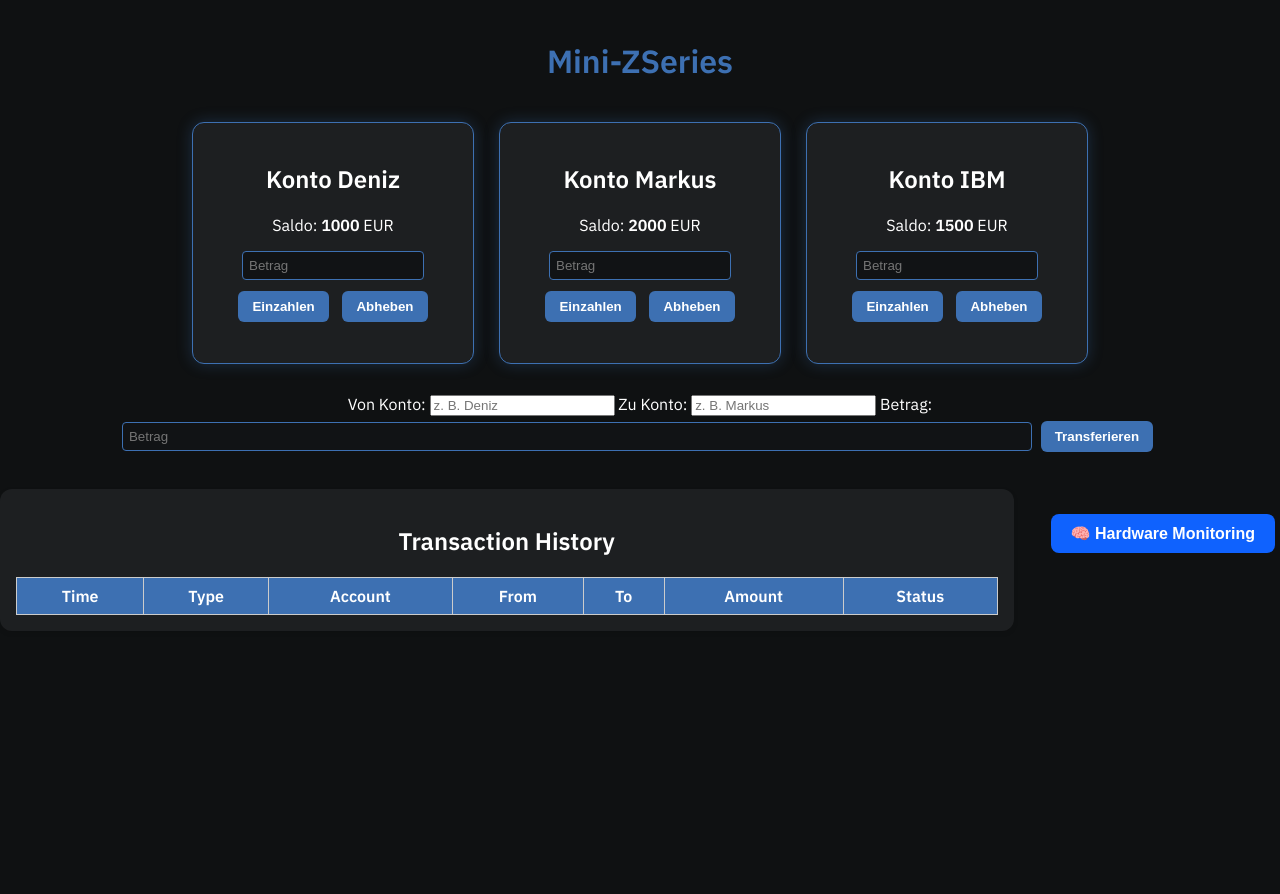
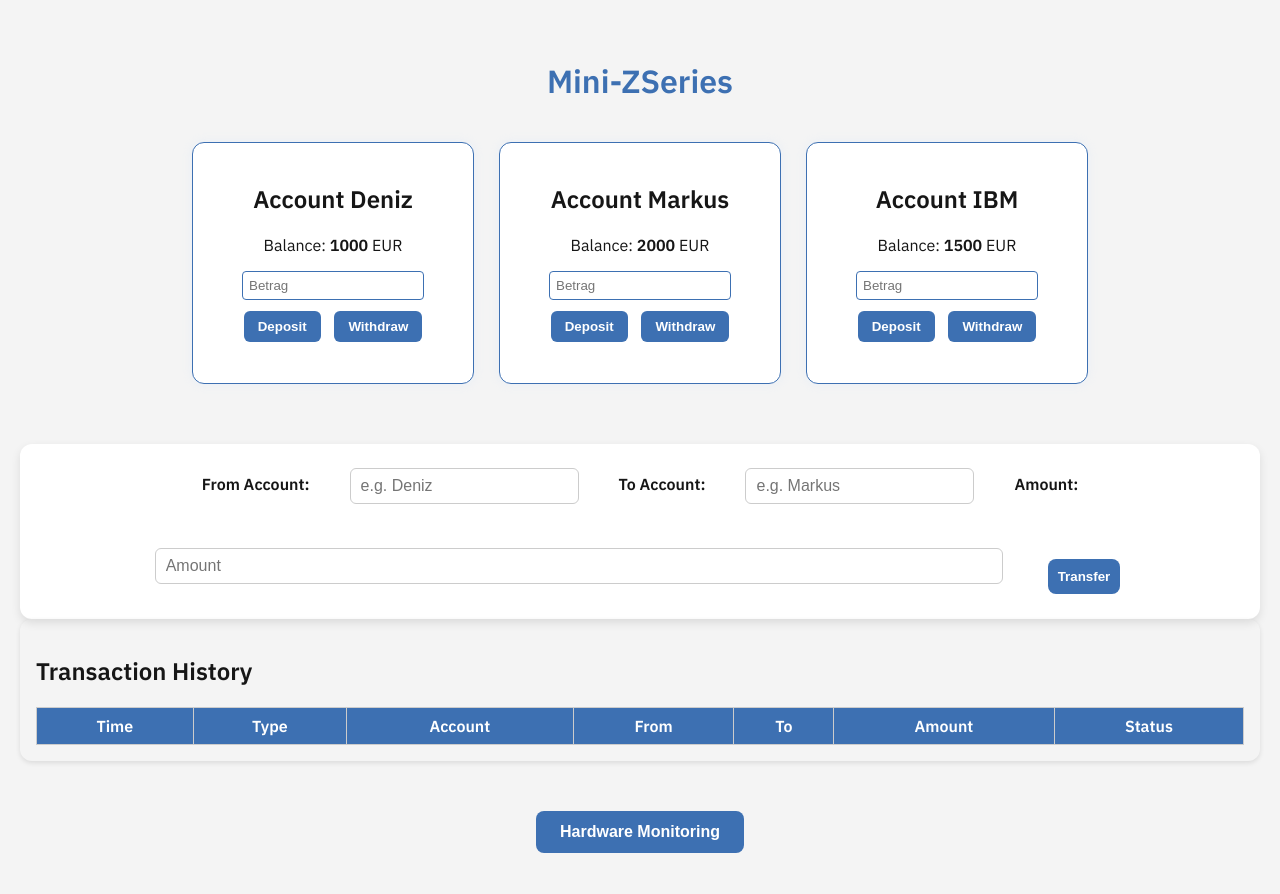
Before and after one commit to Caknesga/mini-zseries-odroid, a Flask app: page / in a window 1280 px wide. Before the commit the page ends 631 px from the top, so only its background shows below. Run offline with Flask 3, Linux system fonts and the light colour scheme; lists and menus that the app fills with data are empty.

Commit message:
new frontend

```diff
--- a/workloads/transaction/static/style.css
+++ b/workloads/transaction/static/style.css
@@ -1,19 +1,13 @@
 /* === IBM Mini ZSeries Dashboard Styling === */
 
-body {
-    font-family: "IBM Plex Sans", Arial, sans-serif;
-    background-color: #0f1112; /* IBM dark UI background */
-    color: #ffffff;
-    text-align: center;
-    margin: 0;
-    padding: 0;
-}
+body { font-family: 'IBM Plex Sans', sans-serif; background-color: #f4f4f4; color: #161616; margin: 0; padding: 20px; }
 
 h1 {
     color: #3d70b2; /* IBM blue primary */
     margin: 40px 0 20px;
     font-weight: 600;
     font-size: 2em;
+    text-align: center;
 }
 
 .account-grid {
@@ -25,13 +19,15 @@
 }
 
 .account-box {
-    background-color: #1d1f21;
+    background-color: white;
     border: 1px solid #3d70b2;
     border-radius: 12px;
     padding: 20px;
     width: 240px;
-    box-shadow: 0 0 15px rgba(61, 112, 178, 0.3);
+    box-shadow: 0 0 10px rgba(209, 228, 255, 0.3);
     transition: transform 0.2s, box-shadow 0.2s;
+    text-align: center;
+
 }
 
 .account-box:hover {
@@ -56,9 +52,9 @@
 }
 
 input[type="number"] {
-    background-color: #111315;
+
     border: 1px solid #3d70b2;
-    color: white;
+    color: rgb(2, 17, 61);
     padding: 6px;
     border-radius: 4px;
     width: 70%;
@@ -76,19 +72,12 @@
 
 .transaction-section {
   flex: 2;
-  background: #1d1f21;
+  background:white#1d1f21;
   padding: 1rem;
   border-radius: 12px;
   box-shadow: 0 2px 5px rgba(0,0,0,0.1);
 }
 
-.hardware-section {
-  flex: 1;
-  background: #1d1f21;
-  padding: 1rem;
-  border-radius: 12px;
-  box-shadow: 0 2px 5px rgba(0,0,0,0.1);
-}
 
 #txTable {
   width: 100%;
@@ -105,3 +94,119 @@
   background-color:#3d70b2; /* IBM Blue */
   color: white;
 }
+
+.hardware-container {
+  display: grid;
+  grid-template-columns: repeat(2, 1fr);
+  gap: 20px;
+  max-width: 900px;
+  margin: 30px auto;
+}
+
+.card {
+  background-color: white;
+  padding: 20px;
+  border-radius: 12px;
+  box-shadow: 0 4px 10px rgba(0, 0, 0, 0.1);
+}
+
+.metric {
+  margin-bottom: 10px;
+  font-size: 1.1rem;
+}
+
+.hardware-title {
+  color: var(--ibm-blue, #3d70b2);
+  text-align: center;
+  margin-top: 20px;
+}
+
+.nav {
+  text-align: center;
+  margin-top: 30px;
+}
+
+.action-section {
+  display: flex;
+  justify-content: center;
+  align-items: flex-start;
+  gap: 40px;
+  margin-top: 40px;
+  flex-wrap: wrap;
+}
+
+/* --- Transfer Form --- */
+.transfer {
+  background-color: #ffffff;
+  padding: 20px 30px;
+  border-radius: 12px;
+  box-shadow: 0 4px 10px rgba(0, 0, 0, 0.1);
+  display: flex;
+  justify-content: center;
+  align-items: flex-start;
+  gap: 40px;
+  margin-top: 40px;
+  flex-wrap: wrap;
+}
+
+.transfer label {
+  font-weight: 600;
+  margin-top: 10px;
+  color: #161616;
+}
+
+.transfer input {
+  padding: 8px 10px;
+  margin-top: 4px;
+  border: 1px solid #ccc;
+  border-radius: 6px;
+  font-size: 1rem;
+}
+
+.transfer input:focus {
+  outline: none;
+  border-color: #3d70b2;
+  box-shadow: 0 0 3px #0f62fe88;
+}
+
+.transfer button {
+  margin-top: 15px;
+  background-color: #3d70b2;
+  color: white;
+  padding: 10px;
+  border: none;
+  border-radius: 8px;
+  font-weight: 600;
+  cursor: pointer;
+  transition: background-color 0.2s ease;
+}
+
+.transfer button:hover {
+  background-color: #0353e9;
+}
+
+/* --- Hardware Button --- */
+.hardware-btn-container {
+  display: flex;
+  flex-direction: column;
+  justify-content: center;
+  align-items: center;
+  margin-top: 40px;
+}
+
+.btn-secondary {
+  background-color: #3d70b2;
+  color: #ffffff;
+  padding: 12px 24px;
+  border: none;
+  border-radius: 8px;
+  font-size: 16px;
+  font-weight: 600;
+  cursor: pointer;
+  transition: background-color 0.2s ease;
+  margin-top: 10px;
+}
+
+.btn-secondary:hover {
+  background-color: #393939;
+}
--- a/workloads/transaction/templates/index.html
+++ b/workloads/transaction/templates/index.html
@@ -12,14 +12,14 @@
     <div class="account-grid">
         {% for name, balance in accounts.items() %}
      <div class="account-box" id="account-{{ name }}" data-threshold="{{ thresholds[name] }}">
-            <h2>Konto {{ name }}</h2>
-            <p>Saldo: <strong id="balance-{{ name }}">{{ balance }}</strong> EUR</p>
+            <h2>Account {{ name }}</h2>
+            <p>Balance: <strong id="balance-{{ name }}">{{ balance }}</strong> EUR</p>
 
 
             <input type="number" id="amount-{{ name }}" placeholder="Betrag" min="0" step="1">
             <div class="btn-row">
-                <button onclick="updateBalance('{{ name }}', 'deposit')">Einzahlen</button>
-                <button onclick="updateBalance('{{ name }}', 'withdraw')">Abheben</button>
+                <button onclick="updateBalance('{{ name }}', 'deposit')">Deposit</button>
+                <button onclick="updateBalance('{{ name }}', 'withdraw')">Withdraw</button>
             </div>
 
             <p id="status-{{ name }}" class="status"></p>
@@ -37,7 +37,7 @@
         const box = document.getElementById(`account-${account}`);
         const threshold = parseFloat(box.dataset.threshold) || 1000;
         if (amount >= threshold) {
-        statusEl.textContent = " Möglicher Fraud";
+        statusEl.textContent = "HIGH FRAUD RISK";
         statusEl.style.color = "#da1e28";
         return;
         }
@@ -45,7 +45,7 @@
 
 
         if (isNaN(amount) || amount <= 0) {
-            statusEl.textContent = " Ungültiger Betrag";
+            statusEl.textContent = "NOT VALID AMOUNT";
             statusEl.style.color = "#da1e28"; // IBM Red
             return;
         }
@@ -61,32 +61,60 @@
 
             if (response.ok) {
                 balanceEl.textContent = data.balance;
-                statusEl.textContent = "Erfolgreich!";
+                statusEl.textContent = "Successful!";
                 statusEl.style.color = "#198038"; // IBM Green
             } else {
                 statusEl.textContent = ` ${data.error}`;
                 statusEl.style.color = "#da1e28";
             }
         } catch (error) {
-            statusEl.textContent = "Verbindungsfehler";
+            statusEl.textContent = "Connection Error";
             statusEl.style.color = "#da1e28";
         }
     }
 
     </script>
 
-<form id="transferForm">
-  <label>Von Konto:</label>
-  <input type="text" id="fromAccount" placeholder="z. B. Deniz">
 
-  <label>Zu Konto:</label>
-  <input type="text" id="toAccount" placeholder="z. B. Markus">
+  <form class="transfer" id="transferForm">
+    <label>From Account:</label>
+    <input type="text" id="fromAccount" placeholder="e.g. Deniz">
 
-  <label>Betrag:</label>
-  <input type="number" id="transferAmount" placeholder="Betrag">
+    <label>To Account:</label>
+    <input type="text" id="toAccount" placeholder="e.g. Markus">
 
-  <button type="submit">Transferieren</button>
-</form>
+    <label>Amount:</label>
+    <input type="number" id="transferAmount" placeholder="Amount">
+
+    <button type="submit" class="btn-primary">Transfer</button>
+  </form>
+
+
+  <div class="transaction-section">
+    <h2>Transaction History</h2>
+    <table id="txTable">
+      <thead>
+        <tr>
+          <th>Time</th>
+          <th>Type</th>
+          <th>Account</th>
+          <th>From</th>
+          <th>To</th>
+          <th>Amount</th>
+          <th>Status</th>
+        </tr>
+      </thead>
+      <tbody id="txBody"></tbody>
+    </table>
+  </div>
+
+</div>
+
+<div class="hardware-btn-container">
+    <button onclick="window.location.href='/hardware_monitor'" class="btn-secondary">
+      Hardware Monitoring
+    </button>
+  </div>
 
 <p id="transferResult"></p>
 <script>
@@ -108,7 +136,7 @@
             const result = await response.json();
 
             if (response.ok) {
-                resultEl.textContent = ` ${amount} EUR von ${from} nach ${to} übertragen.`;
+                resultEl.textContent = ` ${amount} EUR from ${from} to ${to} transferred.`;
                 resultEl.style.color = "#198038";
 
                 // 🔄 Refresh balances
@@ -128,32 +156,9 @@
         });
 </script>
 
-<div class="dashboard-row">
-  <div class="transaction-section">
-    <h2>Transaction History</h2>
-    <table id="txTable">
-      <thead>
-        <tr>
-          <th>Time</th>
-          <th>Type</th>
-          <th>Account</th>
-          <th>From</th>
-          <th>To</th>
-          <th>Amount</th>
-          <th>Status</th>
-        </tr>
-      </thead>
-      <tbody id="txBody"></tbody>
-    </table>
-  </div>
 
- <div style="margin-top: 20px; text-align: center;">
-  <button onclick="window.location.href='/hardware_monitor'"
-          style="background-color:#0f62fe; color:white; padding:10px 20px; border:none; border-radius:8px; font-size:16px;">
-    🧠 Hardware Monitoring
-  </button>
-</div>
-</div>
+
+
 
 
 <script>
@@ -164,9 +169,9 @@
   const data = await res.json();
   if (data.length === 0) return;
 
-  const latest = data[data.length - 1]; // ✅ last transaction only
+  const latest = data[data.length - 1]; // last transaction only
 
-  // ✅ Only proceed if this transaction is new
+  // Only proceed if this transaction is new
   if (latest.timestamp === lastTxTimestamp) return;
   lastTxTimestamp = latest.timestamp;
 
@@ -187,32 +192,5 @@
 
 setInterval(loadTransactions, 2000);
 </script>
-
-<script>
-
-async function loadHardware() {
-  const res = await fetch("/hardware");
-  const data = await res.json();
-
- document.getElementById("platform").textContent = data.platform;
-  document.getElementById("cpu").textContent = data.cpu_percent ;
-  document.getElementById("per_core").textContent=data.per_core_cpu;
- if (data.cpu_freq) {
-    document.getElementById("freq").textContent = data.cpu_freq.current;
-  }
-
-  document.getElementById("memory").textContent = data.memory_percent + "%";
-  document.getElementById("disk").textContent = data.disk_percent + "%";
-
-
-  document.getElementById("temp").textContent = data.temperature + "°C";
-
-
-}
-setInterval(loadHardware, 2000);
-
-</script>
-
-
 </body>
 </html>
```
Also changed, not shown: workloads/transaction/templates/hardware_monitor.html (+3 -55 lines).
